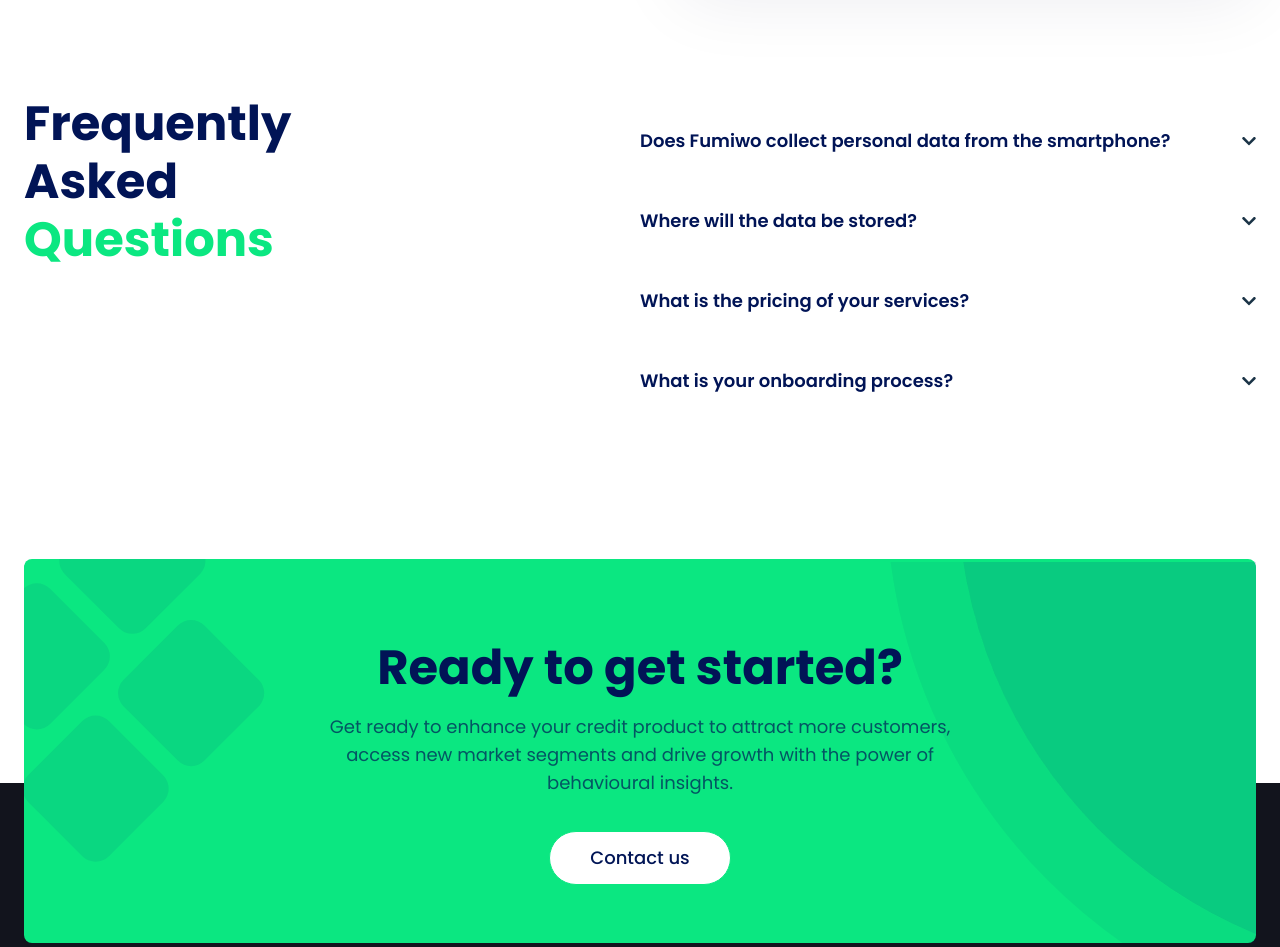
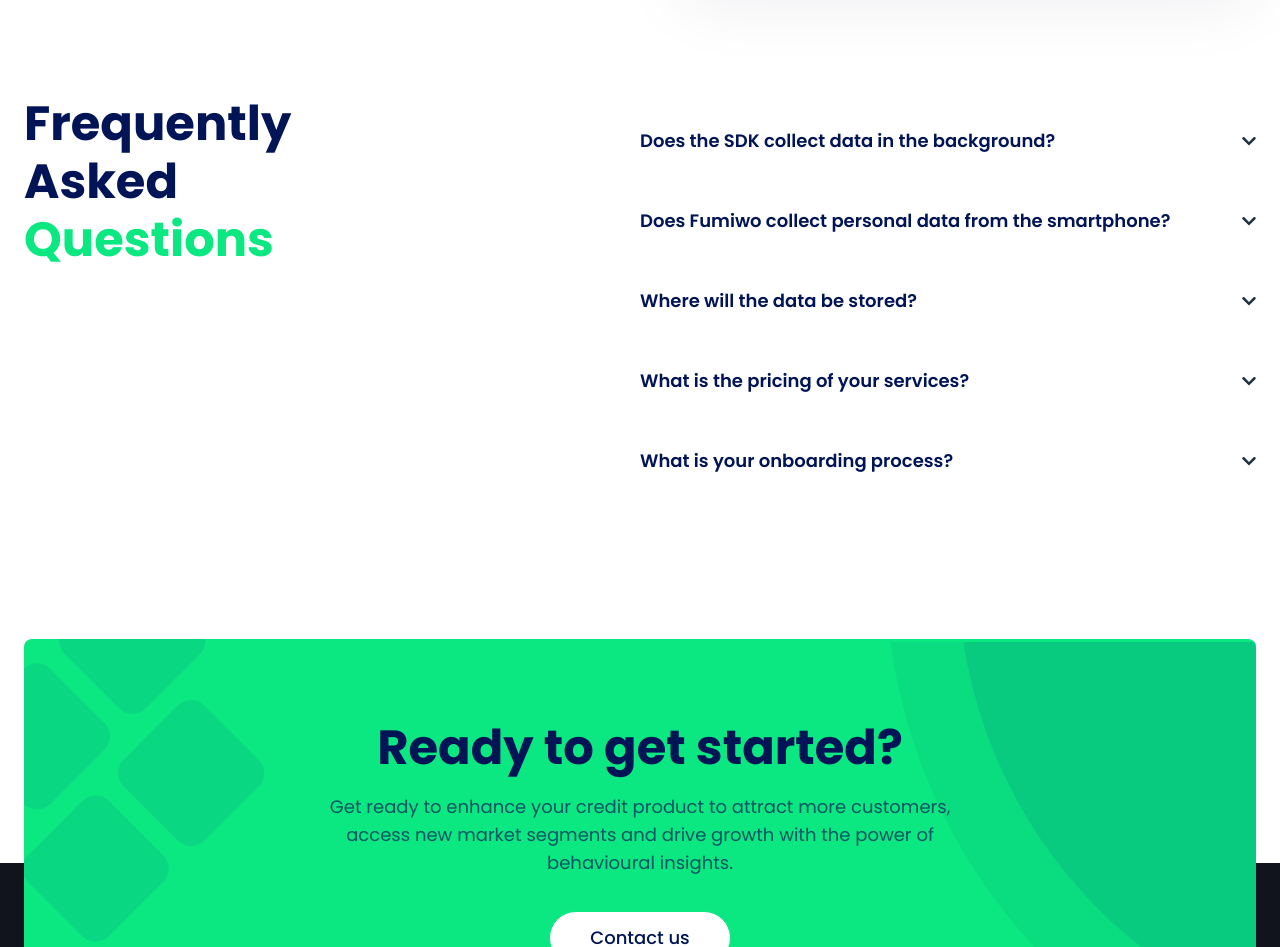
Before and after one commit to Fumiwoio2024/fumiwo-website, a Next.js app: page /contact-us in a window 1280 px wide. Shown: the part 960-1907 px from the top of the page. Built offline with nearby package versions, Linux system fonts and the light colour scheme.

Commit message:
fix faqs

```diff
--- a/app/globals.css
+++ b/app/globals.css
@@ -65,10 +65,7 @@
   }
 }
 .content.selected {
-  height: 150px;
-  /* border-top: 1px #090F4733 solid; */
-  /* transition: height 400ms; */
-
+  height: 260px;
   .submitted-complaint {
     background-color: #F5F8FE;
 
--- a/src/components/contactUs/FAQ.tsx
+++ b/src/components/contactUs/FAQ.tsx
@@ -5,52 +5,49 @@
 import Accordion from '../global/Accordion'
 
 const faqData = [
-
+  {
+    name: "Does the SDK collect data in the background?",
+    description:
+      "No, the SDK is only activated when the the scoring process is initiated. Once the score is sent to the backend, the SDK doest not collect any data.",
+  },
   {
     name: "Does Fumiwo collect personal data from the smartphone?",
-		description: "No. We only collect metadata that are anonymized. The collection of the data requires express consent of the borrower after the user has granted the access through its Operating System's permissions.",
+    description:
+      "No. We only collect metadata that are anonymized. The collection of the data requires express consent of the borrower after the user has granted the access through its Operating System's permissions.",
   },
   {
     name: "Where will the data be stored?",
-		description: "The collected data is stored in France on a secure clouded or in local server depending on our client's and country's policy and regulation?",
+    description:
+      "The collected data is stored in France on a secure clouded or in local server depending on our client's and country's policy and regulation?",
   },
   {
     name: "What is the pricing of your services?",
-		description: "We are pay as you use service with upfront fees to access our license for 12 months. For more details please contact our sales team through the form.",
+    description:
+      "We are pay as you use service with upfront fees to access our license for 12 months. For more details please contact our sales team through the form.",
   },
   {
     name: "What is your onboarding process?",
-		description: `
-			Fumiwo's onboarding process include:\n
-				Understanding your objectives and challenges
-				Signing of NDA
-				Presenting proposed solution
-				Finalizing terms and conditions
-				Signing commercial contract
-				Launching data collection
-				Developing digital scorecard
-				Redesigning underwriting process (after assessing outcomes).
-		`
+    description: (
+      <ul className="mt-5 list-inside list-disc text-sm text-paraGray/70 md:text-base">
+        <P className="!text-sm md:!text-base">
+          Fumiwo&apos;s onboarding process include:{" "}
+        </P>
+        <br />
+        <li> Understanding your objectives and challenges</li>
+        <li> Signing of NDA</li>
+        <li> Presenting proposed solution</li>
+        <li> Finalizing terms and conditions</li>
+        <li> Signing commercial contract</li>
+        <li> Launching data collection</li>
+        <li> Developing digital scorecard</li>
+        <li> Redesigning underwriting process (after assessing outcomes).</li>
+      </ul>
+    ),
   },
-
-
-
-	// {
-	// 	name: 'How Involved Will I Be In The Development Process?',
-	// 	description: 'There are many variations of passages of Lorem Ipsum available, but the majority have suffered alteration in some form, by injected humour',
-	// },
-	// {
-	// 	name: 'What Sets Your Agency Apart From Others In The Industry?',
-	// 	description: 'There are many variations of passages of Lorem Ipsum available, but the majority have suffered alteration in some form, by injected humour',
-	// },
-	// {
-	// 	name: 'What Level Of Support The Software Launch?',
-	// 	description: 'There are many variations of passages of Lorem Ipsum available, but the majority have suffered alteration in some form, by injected humour',
-	// },
 ];
 
 const FAQ = () => {
-	const [selected, setSelected] = useState('')
+  const [selected, setSelected] = useState("");
 
   return (
     <section
@@ -71,12 +68,16 @@
             selected={selected}
             setSelected={setSelected}
           >
+            {typeof item.description === "string" ? (
               <P className="mt-5 !text-sm md:!text-base">{item.description}</P>
+            ) : (
+              item.description
+            )}
           </Accordion>
         ))}
       </div>
     </section>
   );
-}
+};
 
 export default FAQ
```
Lines whose indentation alone changed are shown as unchanged.
